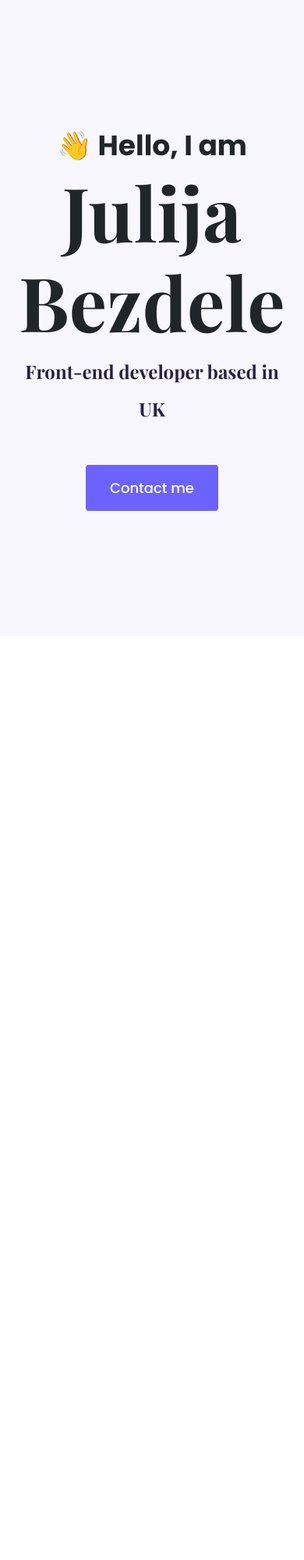
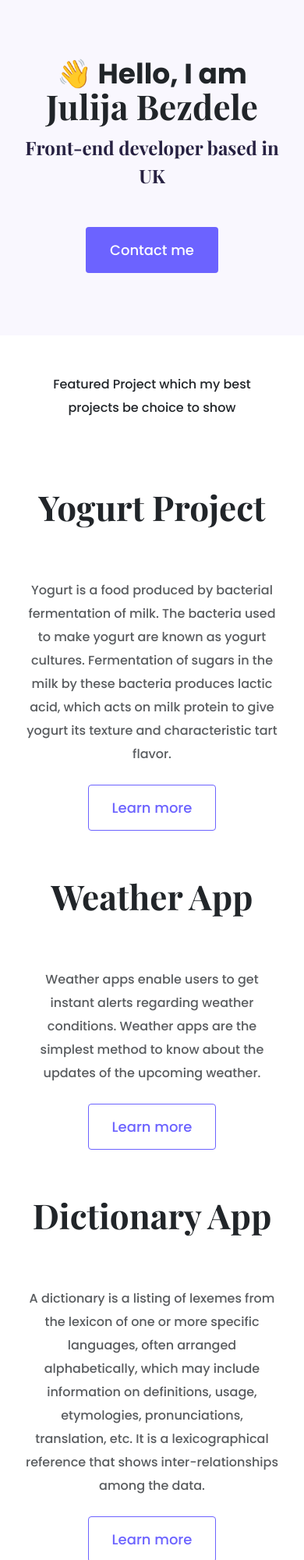
Before and after one commit to Volnistaja/Portfolio-project, a plain HTML site: page index.html in a window 390 px wide. Shown: the top 2000 px of the page at 78% size. Before the commit the page ends 844 px from the top, so only its background shows below. Drawn offline with nearby package versions, Linux system fonts and the light colour scheme.

Commit message:
Integrated homepage content design

```diff
--- a/index.html
+++ b/index.html
@@ -30,14 +30,69 @@
   </head>
   <body>
     <div class="hero">
-    <p>👋 Hello, I am</p>
-    <h1>Julija Bezdele</h1>
-    <h2 class="mb-5">Front-end developer based in UK</h2>
-    <div>
-    <a href="#" class="btn">Contact me</a>
+      <p>👋 Hello, I am</p>
+      <h1>Julija Bezdele</h1>
+      <h2 class="mb-5">Front-end developer based in UK</h2>
+      <div>
+        <a href="#" class="btn btn-contact-me">Contact me</a>
+      </div>
     </div>
-   </div>
-
-
+    <p class="text-center m-5">
+      Featured Project which my best projects be choice to show
+    </p>
+    <div class="container">
+      <div class="row">
+        <div class="col d-none d-lg-block">
+          <img src="images/yogurt-img.png" class="img-fluid" />
+        </div>
+        <div class="col">
+          <div class="project-description">
+            <h2 class="mb-5">Yogurt Project</h2>
+            <p class="mb-4 text-muted">
+              Yogurt is a food produced by bacterial fermentation of milk. The
+              bacteria used to make yogurt are known as yogurt cultures.
+              Fermentation of sugars in the milk by these bacteria produces
+              lactic acid, which acts on milk protein to give yogurt its texture
+              and characteristic tart flavor.
+            </p>
+            <a href="" class="btn btn-learn-more">Learn more</a>
+          </div>
+        </div>
+      </div>
+      <div class="row">
+        <div class="col">
+          <div class="project-description">
+            <h2 class="mb-5">Weather App</h2>
+            <p class="mb-4 text-muted">
+              Weather apps enable users to get instant alerts regarding weather
+              conditions. Weather apps are the simplest method to know about the
+              updates of the upcoming weather.
+            </p>
+            <a href="" class="btn btn-learn-more">Learn more</a>
+          </div>
+        </div>
+        <div class="col d-none d-lg-block">
+          <img src="images/weather-img.png" class="img-fluid" />
+        </div>
+      </div>
+      <div class="row">
+        <div class="col d-none d-lg-block">
+          <img src="images/dictionary-img.png" class="img-fluid" />
+        </div>
+        <div class="col">
+          <div class="project-description">
+            <h2 class="mb-5">Dictionary App</h2>
+            <p class="mb-4 text-muted">
+              A dictionary is a listing of lexemes from the lexicon of one or
+              more specific languages, often arranged alphabetically, which may
+              include information on definitions, usage, etymologies,
+              pronunciations, translation, etc. It is a lexicographical
+              reference that shows inter-relationships among the data.
+            </p>
+            <a href="" class="btn btn-learn-more">Learn more</a>
+          </div>
+        </div>
+      </div>
+    </div>
   </body>
 </html>
--- a/style.css
+++ b/style.css
@@ -20,8 +20,13 @@ h6 {
 h1 {
   font-size: 96px;
 }
+h2 {
+  font-size: 64px;
+}
 p {
   font-weight: normal;
+  font-size: 16px;
+  line-height: 30px;
 }
 .hero {
   background-color: var(--background-color);
@@ -37,10 +42,10 @@ p {
   font-family: var(--heading-font-family);
   font-weight: normal;
   font-size: 24px;
-  line-height: 2;
+  line-height: 1.5;
   color: #272142;
 }
-.btn {
+.btn-contact-me {
   background-color: var(--button-background-color);
   border-radius: 4px;
   color: white;
@@ -48,3 +53,32 @@ p {
   line-height: 27px;
   padding: 15px 30px;
 }
+.btn-learn-more {
+color: var(--button-background-color);
+  border: 1px solid var(--button-background-color);
+   border-radius: 4px;
+  font-size: 18px;
+  line-height: 27px;
+  padding: 15px 30px;
+}
+.project-description {
+  padding: 120px 60px;
+}
+@media (max-width:900px) {
+  h1 {
+    font-size: 44px;
+  }
+  h2 {
+    font-size: 44px;
+    line-height: 2;
+  }
+  .hero {
+    padding: 80px 20px;
+  }
+  .project-description {
+    padding: 0;
+    margin: 20px;
+    text-align: center;
+
+  }
+}
```
Also changed, not shown: images/dictionary-img.png (added), images/weather-img.png (added), images/yogurt-img.png (added).
